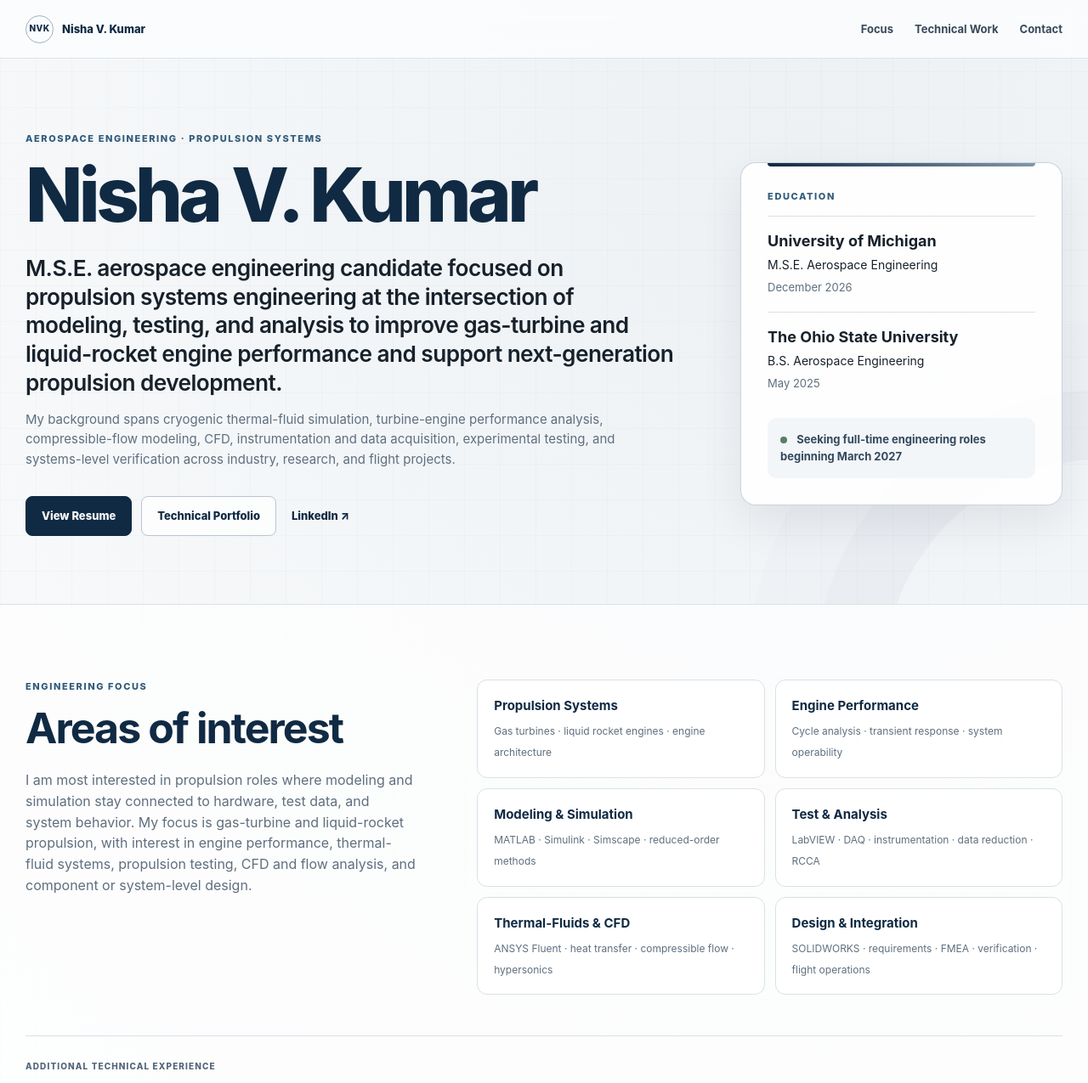
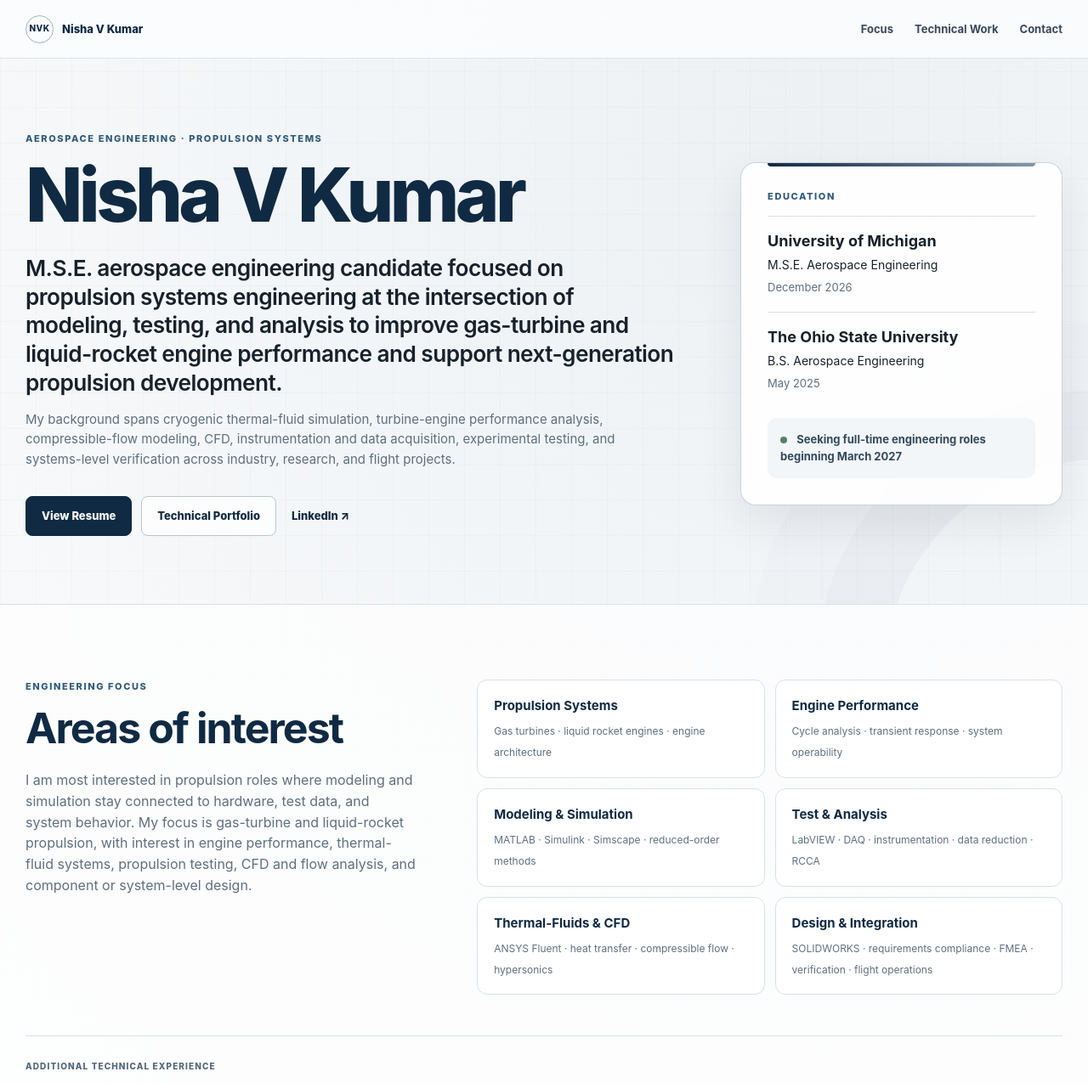
Before and after one commit to nvk02/engineering-portfolio, a plain HTML site: page index.html in a window 1280 px wide. Shown: the top 1275 px of the page at 85% size. Drawn offline with Linux system fonts and the light colour scheme.

Commit message:
Update index.html

```diff
--- a/index.html
+++ b/index.html
@@ -5,7 +5,7 @@
   <meta name="viewport" content="width=device-width, initial-scale=1" />
   <meta name="description" content="Nisha V. Kumar's aerospace engineering portfolio, focused on propulsion systems, thermal-fluid modeling, engine performance, testing, and high-speed flow." />
   <meta name="theme-color" content="#102a43" />
-  <title>Nisha V. Kumar | Aerospace Engineering Portfolio</title>
+  <title>Nisha V Kumar | Aerospace Engineering Portfolio</title>
   <link rel="stylesheet" href="styles.css" />
 </head>
 <body>
@@ -15,7 +15,7 @@
     <div class="wrap nav-wrap">
       <a class="brand" href="#top" aria-label="Nisha V. Kumar home">
         <span class="brand-mark" aria-hidden="true">NVK</span>
-        <span class="brand-name">Nisha V. Kumar</span>
+        <span class="brand-name">Nisha V Kumar</span>
       </a>
       <nav class="site-nav" aria-label="Primary navigation">
         <a href="#focus">Focus</a>
@@ -30,7 +30,7 @@
       <div class="wrap hero-grid">
         <div class="hero-copy">
           <p class="eyebrow">Aerospace Engineering · Propulsion Systems</p>
-          <h1>Nisha V. Kumar</h1>
+          <h1>Nisha V Kumar</h1>
           <p class="hero-lead">M.S.E. aerospace engineering candidate focused on propulsion systems engineering at the intersection of modeling, testing, and analysis to improve gas-turbine and liquid-rocket engine performance and support next-generation propulsion development.</p>
           <p class="hero-summary">My background spans cryogenic thermal-fluid simulation, turbine-engine performance analysis, compressible-flow modeling, CFD, instrumentation and data acquisition, experimental testing, and systems-level verification across industry, research, and flight projects.</p>
           <div class="hero-actions" aria-label="Primary links">
@@ -75,7 +75,7 @@
           <div class="interest-item"><strong>Modeling & Simulation</strong><span>MATLAB · Simulink · Simscape · reduced-order methods</span></div>
           <div class="interest-item"><strong>Test & Analysis</strong><span>LabVIEW · DAQ · instrumentation · data reduction · RCCA</span></div>
           <div class="interest-item"><strong>Thermal-Fluids & CFD</strong><span>ANSYS Fluent · heat transfer · compressible flow · hypersonics</span></div>
-          <div class="interest-item"><strong>Design & Integration</strong><span>SOLIDWORKS · requirements · FMEA · verification · flight operations</span></div>
+          <div class="interest-item"><strong>Design & Integration</strong><span>SOLIDWORKS · requirements compliance · FMEA · verification · flight operations</span></div>
         </div>
       </div>
 
```
